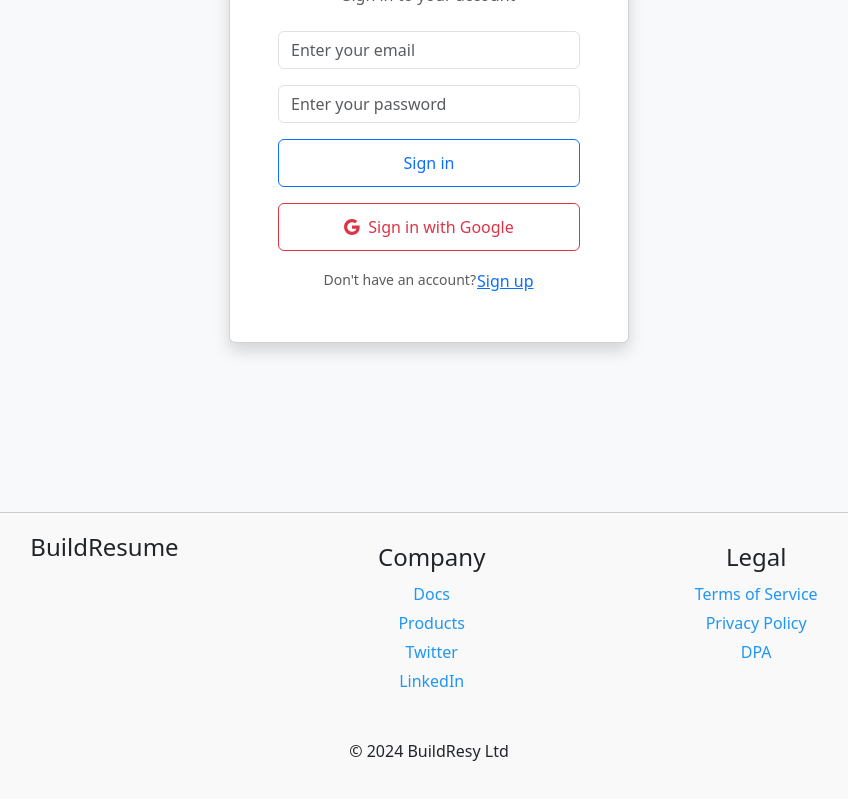
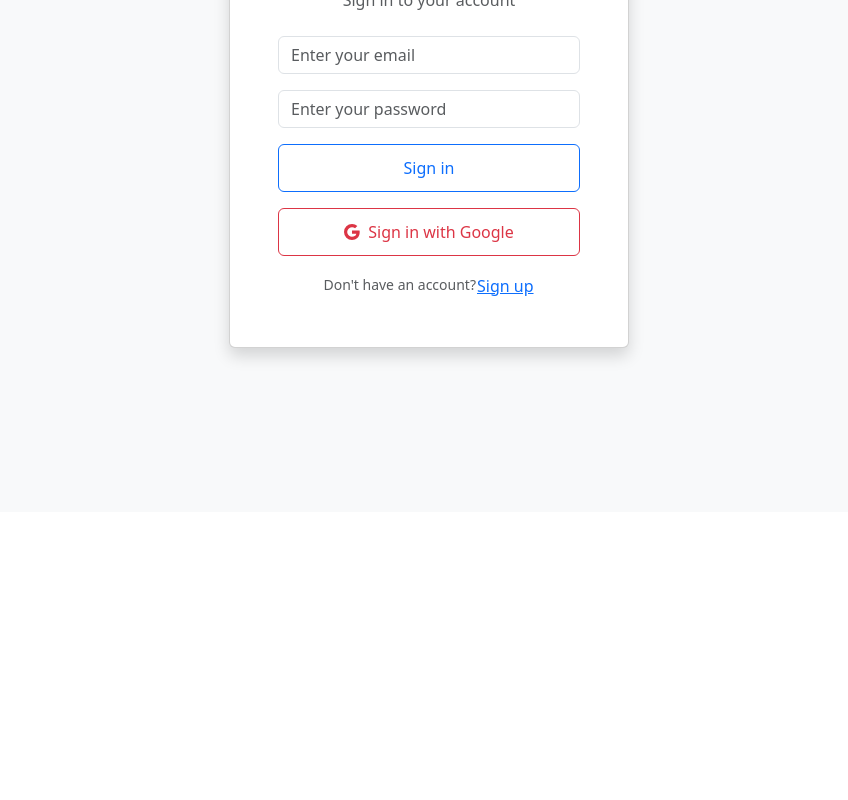
Before and after one commit to bycho-sbu/cse416_web_application, a React (Vite) app: page /login in a window 1280 px wide. Shown: the part 426-1226 px from the top of the page, without its empty margins (211-1059 px from the left). After the commit the page ends 970 px from the top, so only its background shows below. Built offline with nearby package versions, Linux system fonts and the light colour scheme; no server answers.

Commit message:
removed unnecessary footer and clean up code

```diff
--- a/src/App.tsx
+++ b/src/App.tsx
@@ -1,5 +1,4 @@
 import { BrowserRouter as Router, Routes, Route } from 'react-router-dom';
-import React, { useState, useEffect } from 'react';
 import Dashboard from './components/Dashboard';
 import Header from './components/Header';
 import Homepage from './components/Homepage';
@@ -26,7 +25,6 @@
         <Route path="/feedback/:resumeId" element={<Feedback />} />
         <Route path="/resume-editor" element={<ResumeEditor />} />
       </Routes>
-      <Footer />
     </Router>
   );
 }
--- a/src/components/Login.tsx
+++ b/src/components/Login.tsx
@@ -1,6 +1,5 @@
 import { useState, useEffect } from 'react';
 import 'bootstrap/dist/css/bootstrap.min.css';
-import { useNavigate } from 'react-router-dom';
 
 interface User {
     name: string;
@@ -12,7 +11,6 @@
   const [password, setPassword] = useState('');
   const [isSignUp, setIsSignUp] = useState(false);
   const [user, setUser] = useState<User | null>(null);
-  const navigate = useNavigate();
 
   // Check if user is authenticated
   useEffect(() => {
```
